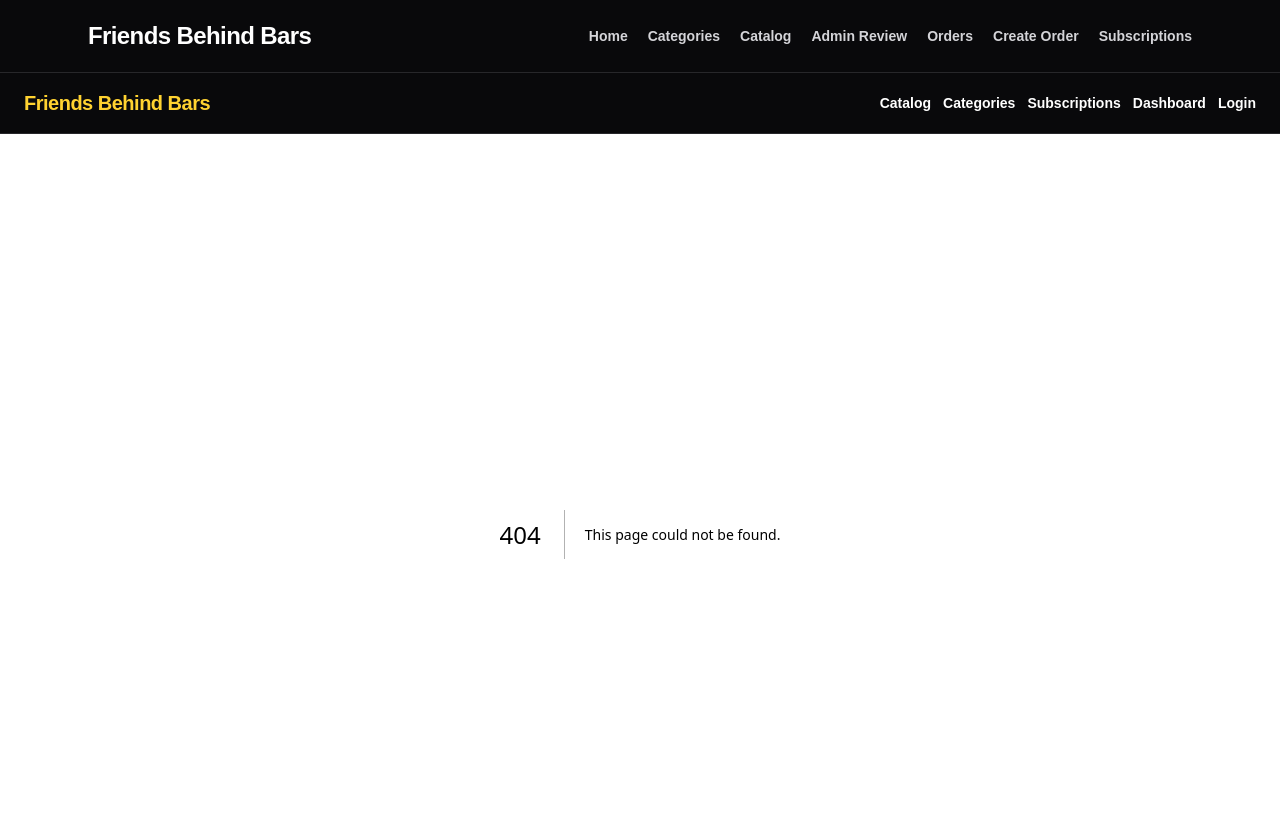
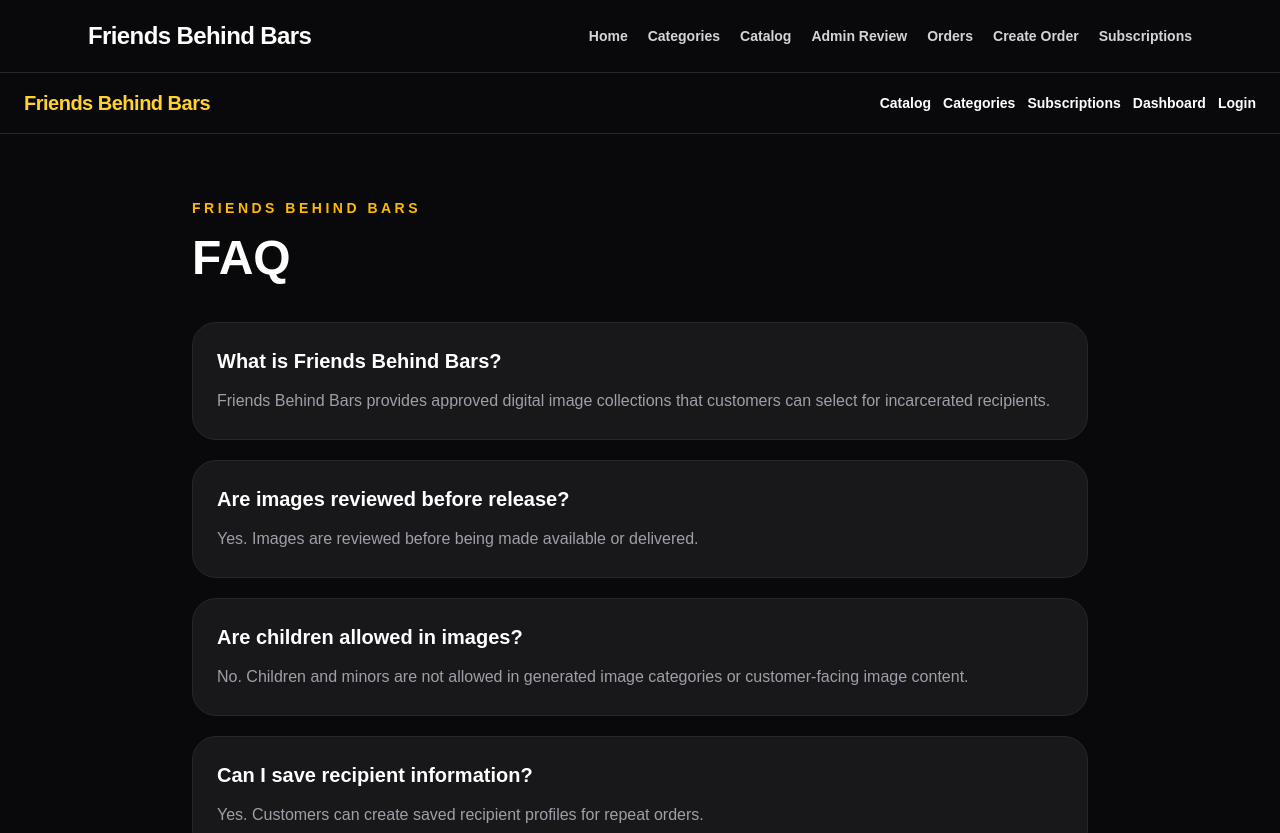
Before and after one commit to ssoup111/gary-project, a Next.js app: page /faq in a window 1280 px wide. Before the commit this address had no page. Shown: the top 833 px of the page. Built offline with nearby package versions, Linux system fonts and the light colour scheme.

Commit message:
Add FAQ page

```diff
--- /dev/null
+++ b/app/faq/page.tsx
@@ -0,0 +1,53 @@
+export default function FAQPage() {
+  const faqs = [
+    {
+      question: "What is Friends Behind Bars?",
+      answer:
+        "Friends Behind Bars provides approved digital image collections that customers can select for incarcerated recipients.",
+    },
+    {
+      question: "Are images reviewed before release?",
+      answer:
+        "Yes. Images are reviewed before being made available or delivered.",
+    },
+    {
+      question: "Are children allowed in images?",
+      answer:
+        "No. Children and minors are not allowed in generated image categories or customer-facing image content.",
+    },
+    {
+      question: "Can I save recipient information?",
+      answer:
+        "Yes. Customers can create saved recipient profiles for repeat orders.",
+    },
+    {
+      question: "Can I order a single image?",
+      answer:
+        "Yes. The current workflow supports single-image selection and checkout.",
+    },
+  ];
+
+  return (
+    <main className="min-h-screen bg-zinc-950 px-6 py-16 text-white">
+      <div className="mx-auto max-w-4xl">
+        <p className="text-sm font-bold uppercase tracking-[0.25em] text-amber-400">
+          Friends Behind Bars
+        </p>
+
+        <h1 className="mt-4 text-5xl font-black">FAQ</h1>
+
+        <div className="mt-10 grid gap-5">
+          {faqs.map((faq) => (
+            <section
+              key={faq.question}
+              className="rounded-3xl border border-zinc-800 bg-zinc-900 p-6"
+            >
+              <h2 className="text-xl font-black">{faq.question}</h2>
+              <p className="mt-3 leading-7 text-zinc-400">{faq.answer}</p>
+            </section>
+          ))}
+        </div>
+      </div>
+    </main>
+  );
+}
--- a/components/layout/SiteFooter.tsx
+++ b/components/layout/SiteFooter.tsx
@@ -30,6 +30,7 @@ export default function SiteFooter() {
             <Link href="/terms" className="hover:text-amber-300">Terms</Link>
             <Link href="/content-rules" className="hover:text-amber-300">Content Rules</Link>
             <Link href="/contact" className="hover:text-amber-300">Contact</Link>
+            <Link href="/faq" className="hover:text-amber-300">FAQ</Link>
           </div>
         </div>
       </div>
```
